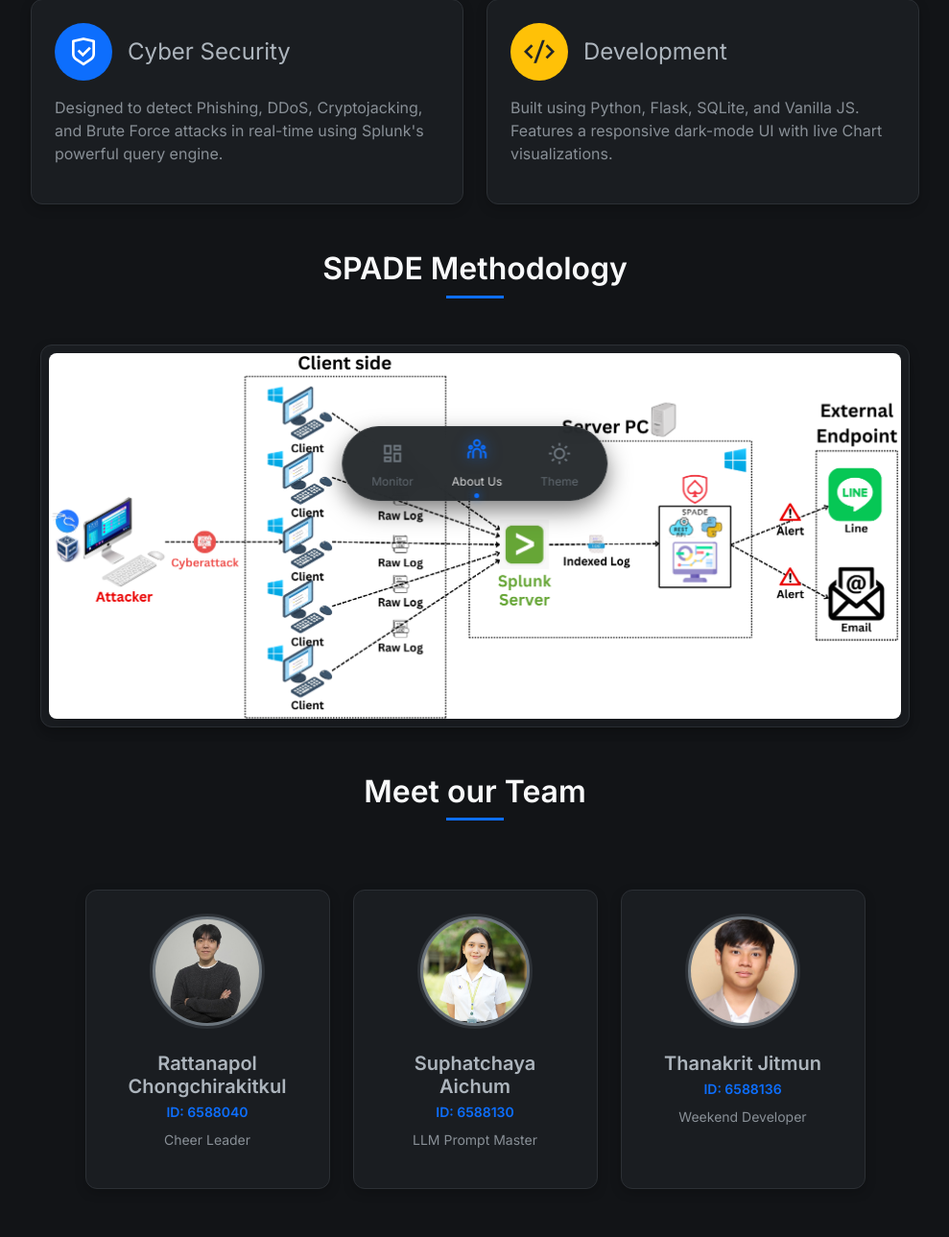
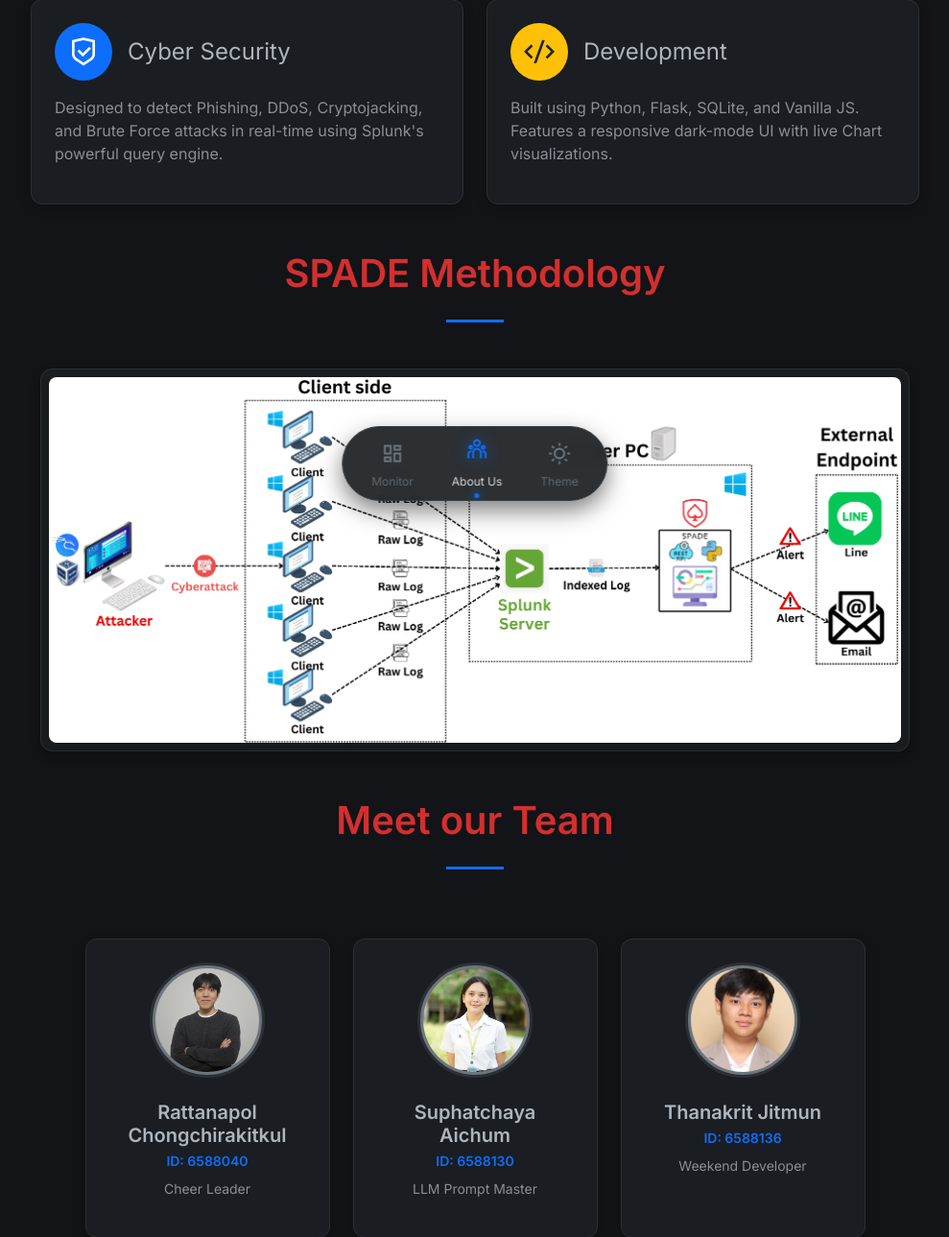
Before and after one commit to Suphatt130/SeniorProject, a Flask app: page /about in a window 1280 px wide. Shown: the part 248-1537 px from the top of the page at 96% size, without its empty margins (145-1134 px from the left). Before the commit the page ends 1487 px from the top, so only its background shows below. Run offline with Flask 3, Linux system fonts and the light colour scheme.

Commit message:
Change the some header on the about page to red

```diff
--- a/SeniorCode/web/templates/about.html
+++ b/SeniorCode/web/templates/about.html
@@ -54,7 +54,7 @@
 
         <div class="row mt-5 mb-4">
             <div class="col-12 text-center">
-                <h2 class="fw-bold text-light mb-2">SPADE Methodology</h2>
+                <h2 class="display-6 fw-bold mb-4" style="color: #D32F2F";>SPADE Methodology</h2>
                 <div class="mx-auto bg-primary" style="height: 3px; width: 60px;"></div>
             </div>
         </div>
@@ -72,7 +72,7 @@
 
         <div class="row mt-5 mb-4">
             <div class="col-12 text-center">
-                <h2 class="fw-bold text-light mb-2">Meet our Team</h2>
+                <h2 class="display-6 fw-bold mb-4" style="color: #D32F2F";>Meet our Team</h2>
                 <div class="mx-auto bg-primary" style="height: 3px; width: 60px;"></div>
             </div>
         </div>
```
Also changed, not shown: 1 other file.
